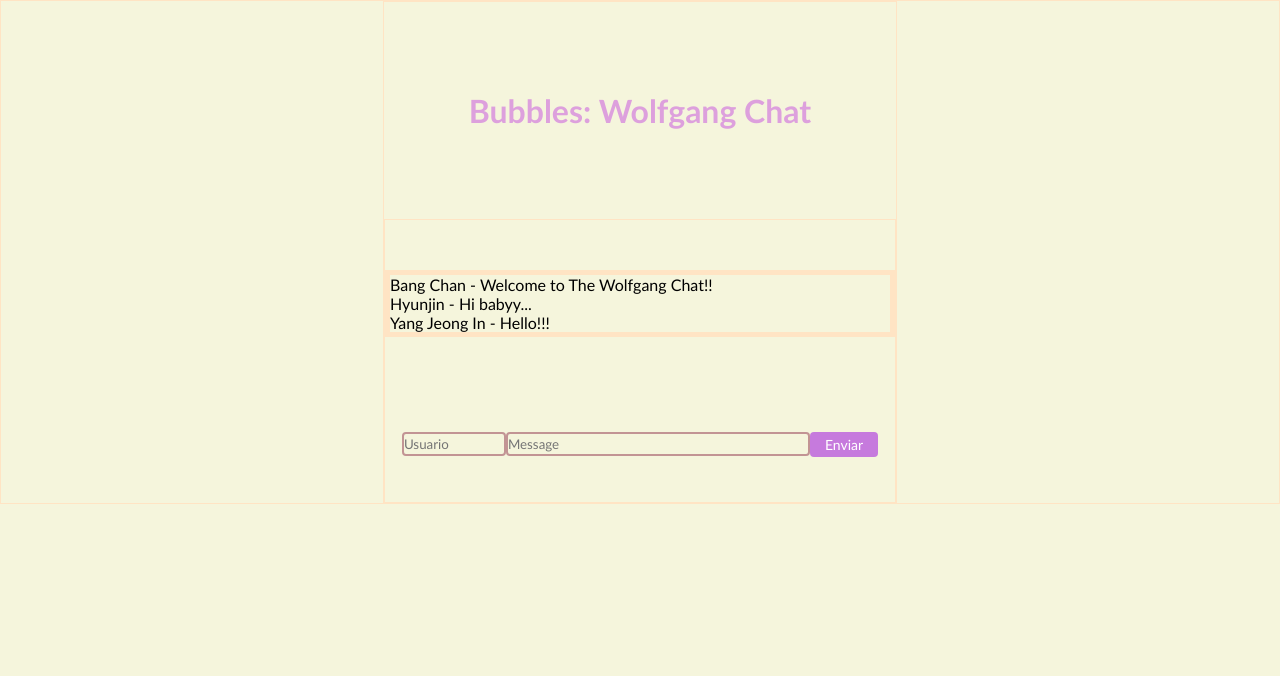
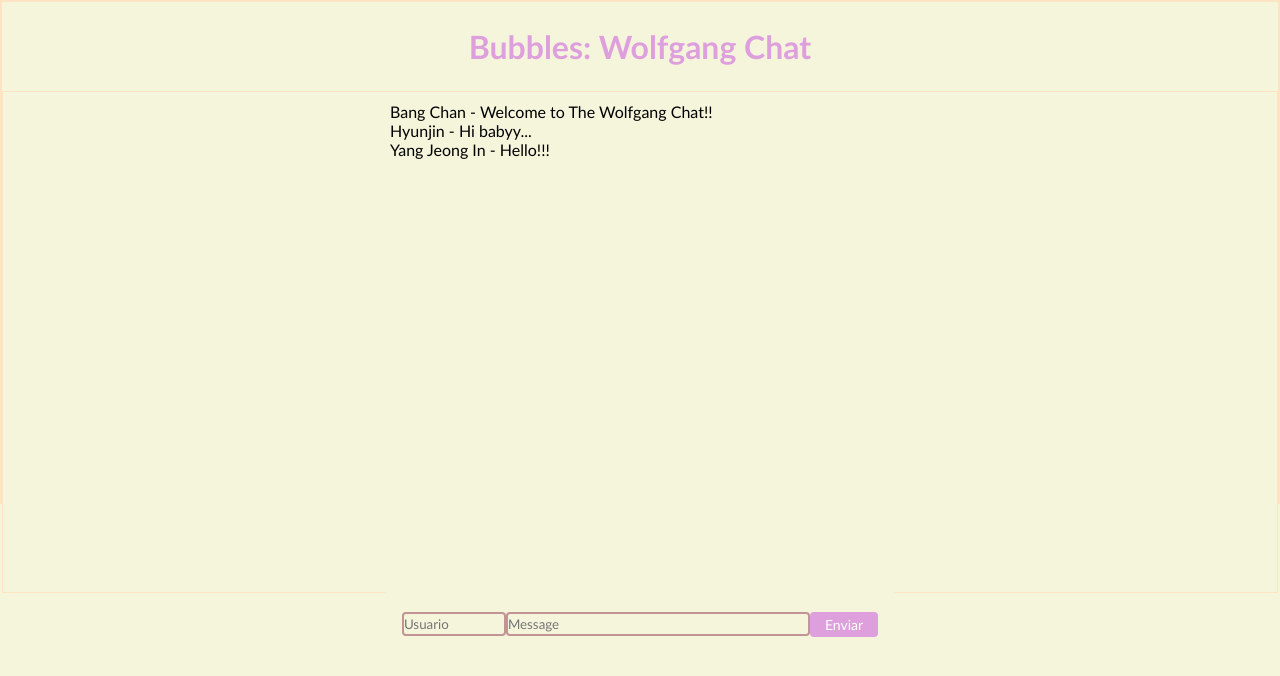
Before and after one commit to future4code/ailton-Mayara-Hashimoto, a React (Create React App) app in the folder modulo2/projeto-whatslab/whatslab/: page / in a window 1280 px wide. Shown: the top 676 px of the page. Built offline with nearby package versions, Linux system fonts and the light colour scheme.

Commit message:
typing box fixa no fim da pagina

```diff
--- a/modulo2/projeto-whatslab/whatslab/src/App.css
+++ b/modulo2/projeto-whatslab/whatslab/src/App.css
@@ -8,7 +8,7 @@
     height: 500px;
 }
 div {
-    display: grid;
+
 
     justify-content: center;
     align-items: center;
@@ -16,12 +16,15 @@ div {
     border: 1px solid bisque;
 }
 .header {
+    margin: 15px;
+    padding: 10px;
     display: flex;
     justify-content: center;
     align-items: center;
+    border-radius: 4px ;
 }
 button {
-    background-color: #c67add; /* Green */
+    background-color: plum;
     border: none;
     border-radius: 4px;
     color: white;
@@ -36,11 +39,11 @@ h1 {
 }
 .box {
   width: 500px;
+  height: 100%;
   margin: 5px auto;
-  background-color: bisque;
+  background-color: beige;
   padding: 5px;
   text-align: flex-start;
-
   color: rgb(0, 0, 0);
 
   position:relative;
@@ -61,5 +64,5 @@ input {
 footer {
     display: flex;
     justify-content: center;
-    position: relative;
+    position: bottom;
 }
```
